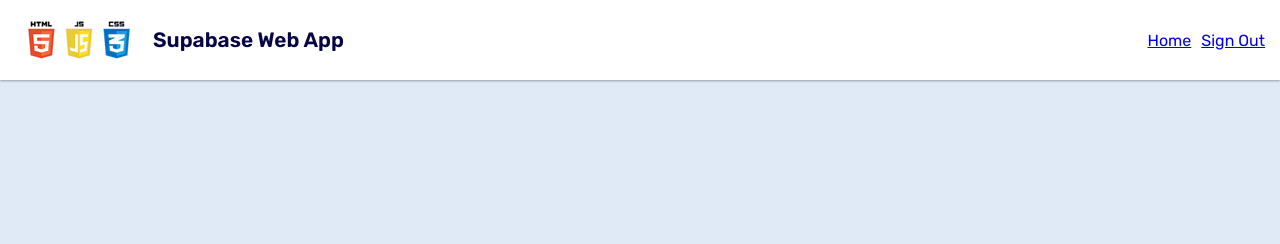
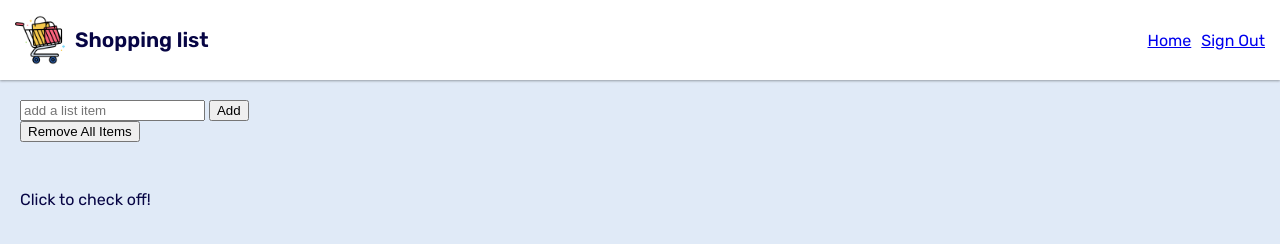
Before and after one commit to karlwernsman/shopping-list, a plain HTML site: page index.html in a window 1280 px wide. Drawn offline with nearby package versions, Linux system fonts and the light colour scheme.

Commit message:
Added basic HTML

```diff
--- a/index.html
+++ b/index.html
@@ -1,6 +1,5 @@
 <!DOCTYPE html>
 <html lang="en">
-
     <head>
         <!-- metadata -->
         <meta charset="UTF-8" />
@@ -16,23 +15,23 @@
         <script type="module" src="app.js"></script>
 
         <!-- fonts -->
-    <link rel="preconnect" href="https://fonts.googleapis.com">
-    <link rel="preconnect" href="https://fonts.gstatic.com" crossorigin>
-    <link rel="stylesheet"
-        href="https://fonts.googleapis.com/css2?family=Rubik:wght@300;400;600&family=Titillium+Web:wght@200;400;600&display=swap">
-
+        <link rel="preconnect" href="https://fonts.googleapis.com" />
+        <link rel="preconnect" href="https://fonts.gstatic.com" crossorigin />
+        <link
+            rel="stylesheet"
+            href="https://fonts.googleapis.com/css2?family=Rubik:wght@300;400;600&family=Titillium+Web:wght@200;400;600&display=swap"
+        />
 
         <!-- css -->
         <link rel="stylesheet" href="/styles/reset.css" />
         <link rel="stylesheet" href="/styles/global.css" />
         <!-- add link for page specific css -->
-
     </head>
 
     <body>
         <header class="page-header">
-        <img class="logo" src="/assets/html_css_js.png" alt="logo">
-        <p class="title">Supabase Web App</p>
+            <img class="logo" src="/assets/shopping.png" alt="logo" />
+            <p class="title">Shopping list</p>
             <nav>
                 <a href="/">Home</a>
                 <a id="sign-out-link" href="auth">Sign Out</a>
@@ -40,9 +39,20 @@
         </header>
 
         <main>
+            <form id="add-item-form">
+                <input name="description" required placeholder="add a list item" />
+                <button>Add</button>
+            </form>
 
+            <div class="container">
+                <button id="remove-button">Remove All Items</button>
+                <p id="error-display" class="error"></p>
+            </div>
+
+            <div class="container">
+                <p>Click to check off!</p>
+                <ul id="shopping-list"></ul>
+            </div>
         </main>
-
     </body>
-
 </html>
```
Also changed, not shown: assets/html_css_js.png (deleted), assets/shopping.png (added). Lines whose indentation alone changed are shown as unchanged.
